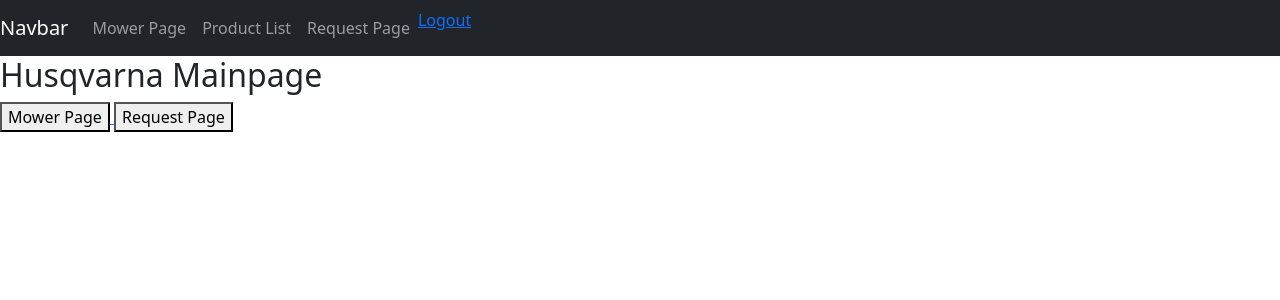
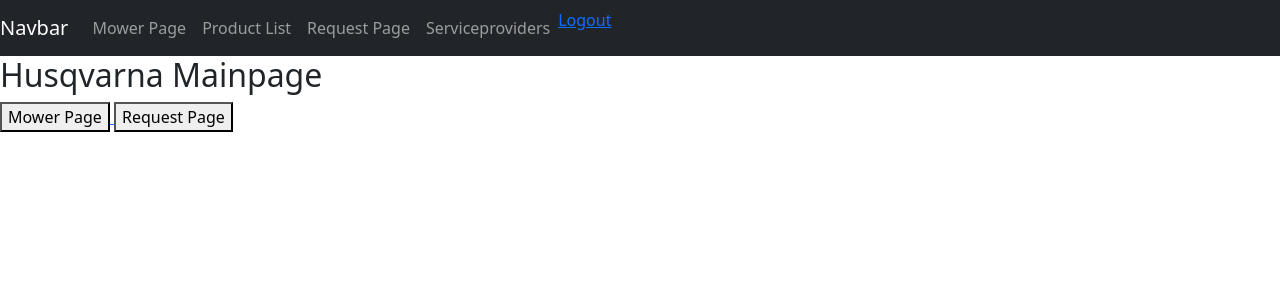
Before and after one commit to RasSved/Group-7, a Flask app: template code/manufacturer/templates/manmain.html in a window 1280 px wide. Shown: the top 300 px of the page. Run offline with Flask 3, Linux system fonts and the light colour scheme; the template is opened without the code that fills it, so the values that code supplies are empty.

Commit message:
manufacturer: added serviceproviders to navbar

```diff
--- a/code/manufacturer/templates/manmain.html
+++ b/code/manufacturer/templates/manmain.html
@@ -25,5 +25,8 @@
 <li class="nav-item">
     <a class="nav-link" href="requesthq.html">Request Page</a>
 </li>
+<li class="nav-item">
+    <a class="nav-link" href="providerlisthq.html">Serviceproviders</a>
+</li>
 <a href="{{ url_for('logout') }}">Logout</a>
 {% endblock %}
```
